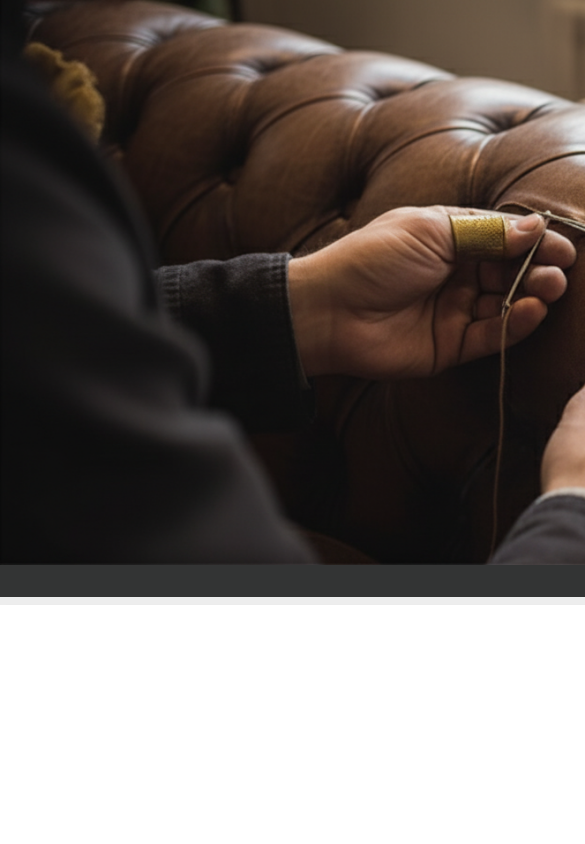
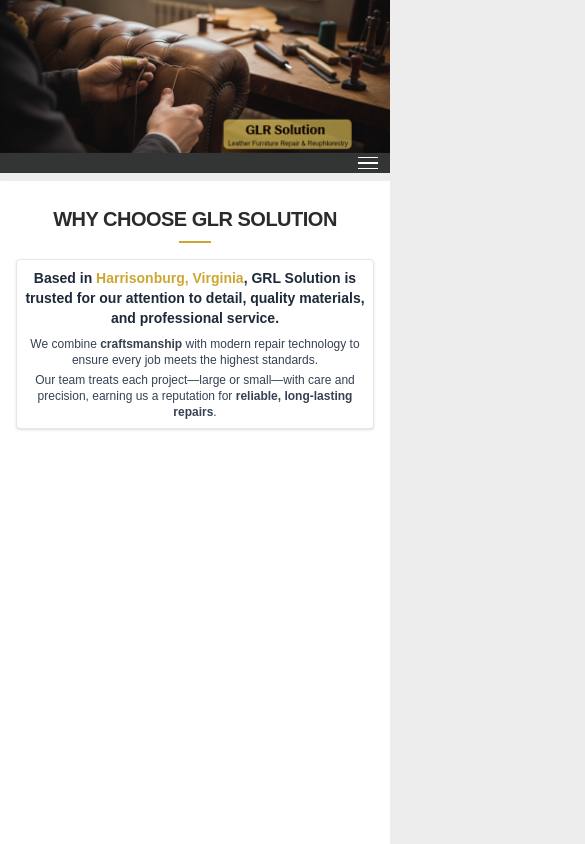
Before and after one commit to evunti/llc-app, a Next.js app: page /about in a window 390 px wide. Shown: the top 844 px of the page, 585 px wide, since content can reach past the window. Built offline with nearby package versions, Linux system fonts and the light colour scheme.

Commit message:
made layout smaller

```diff
--- a/app/about/page.tsx
+++ b/app/about/page.tsx
@@ -2,14 +2,14 @@
 
 export default function About() {
   return (
-    <div className="font-sans min-h-screen bg-white p-4 pb-12 sm:p-12 flex flex-col items-center justify-center">
+    <div className="font-sans min-h-screen bg-white px-2 sm:px-12 pb-8 sm:pb-12 pt-4 sm:pt-10 flex flex-col items-center justify-start">
       <main className="w-full max-w-3xl flex flex-col items-center">
-        <h1 className="text-2xl sm:text-4xl font-extrabold text-[#2a2b2b] mb-2 text-center tracking-tight uppercase">
+        <h1 className="text-xl sm:text-4xl font-extrabold text-[#2a2b2b] mb-2 text-center tracking-tight uppercase">
           Why Choose GLR Solution
         </h1>
-        <div className="h-0.5 w-12 sm:w-20 bg-[#cda632] mx-auto mb-6 sm:mb-8"></div>
-        <div className="bg-white border border-gray-200 rounded p-4 sm:p-8 shadow-sm w-full">
-          <p className="text-base sm:text-lg text-gray-800 text-center font-semibold mb-3 sm:mb-4">
+        <div className="h-0.5 w-8 sm:w-20 bg-[#cda632] mx-auto mb-4 sm:mb-8"></div>
+        <div className="bg-white border border-gray-200 rounded p-2 sm:p-8 shadow-sm w-full">
+          <p className="text-sm sm:text-lg text-gray-800 text-center font-semibold mb-2 sm:mb-4">
             Based in{" "}
             <span className="text-[#cda632] font-bold">
               Harrisonburg, Virginia
@@ -17,12 +17,12 @@ export default function About() {
             , GRL Solution is trusted for our attention to detail, quality
             materials, and professional service.
           </p>
-          <p className="text-gray-700 text-center mb-2">
+          <p className="text-xs sm:text-base text-gray-700 text-center mb-1 sm:mb-2">
             We combine <span className="font-bold">craftsmanship</span> with
             modern repair technology to ensure every job meets the highest
             standards.
           </p>
-          <p className="text-gray-700 text-center">
+          <p className="text-xs sm:text-base text-gray-700 text-center">
             Our team treats each project—large or small—with care and precision,
             earning us a reputation for{" "}
             <span className="font-bold">reliable, long-lasting repairs</span>.
--- a/app/components/navbar.tsx
+++ b/app/components/navbar.tsx
@@ -16,9 +16,9 @@ export function NavBar() {
 
   return (
     <nav className="w-full flex justify-center mb-2 relative px-0 z-20">
-      <div className="w-full flex items-center justify-center relative min-h-[32px] bg-[#2a2b2b]/95 md:border-b-2 md:shadow-sm">
+      <div className="w-full flex items-center justify-center relative min-h-[20px] bg-[#2a2b2b]/95 md:border-b-2 md:shadow-sm">
         {/* Desktop nav */}
-        <div className="hidden md:flex gap-1 py-0.5 sm:gap-2 sm:py-1">
+        <div className="hidden md:flex gap-1 py-0 sm:gap-2 sm:py-0.5">
           <Link
             href="/"
             className="text-[#FFF5EE] no-underline text-xs sm:text-sm font-semibold tracking-wide px-2 py-1 rounded hover:bg-[#cda632]/20 transition"
--- a/app/layout.tsx
+++ b/app/layout.tsx
@@ -10,32 +10,35 @@ export default function RootLayout({
     <html lang="en">
       <body className="bg-[#ededed] min-h-screen w-full m-0 p-0">
         <div className="w-full flex flex-col items-center mx-auto">
-          <div className="flex items-center justify-center mx-auto" style={{ width: "1440px" }}>
+          <div className="flex items-center justify-center mx-auto w-full max-w-[820px]">
             <img
               src="/images/cover.png"
               alt="Cover"
               className="object-contain object-center w-full"
-              style={{ width: "1440px", maxHeight: "600px" }}
+              style={{ maxWidth: "820px", width: "100%", maxHeight: "600px" }}
             />
           </div>
-          <div className="relative flex items-center justify-center mx-auto" style={{ width: "1440px" }}>
+          <div className="relative flex items-center justify-center mx-auto w-full max-w-[820px]">
             <img
               src="/images/circle.png"
               alt="Circle"
-              className="hidden sm:block absolute -top-60 -left-0 w-[200px] h-[200px] sm:w-[450px] sm:h-[450px] z-40 pointer-events-none"
+              className="hidden sm:block absolute sm:left-0 sm:top-[-120px] sm:w-[110px] sm:h-[110px] md:w-[150px] md:h-[150px] lg:w-[200px] lg:h-[200px] z-40 pointer-events-none"
               style={{ objectFit: "cover" }}
             />
             <NavBar />
           </div>
-          <div className="flex flex-col items-center justify-center mx-auto" style={{ width: "1440px" }}>
-            <div className="bg-white w-full shadow-md p-4 sm:p-8 min-h-[400px] mx-auto" style={{ width: "1440px" }}>
+          <div className="flex flex-col items-center justify-center mx-auto w-full max-w-[820px]">
+            <div
+              className="bg-white w-full shadow-md p-2 sm:p-4 md:p-8 min-h-[400px] mx-auto"
+              style={{ maxWidth: "820px", width: "100%" }}
+            >
               {children}
             </div>
           </div>
         </div>
       </body>
-  <div className="flex justify-center items-center py-4 mx-auto" style={{ width: "1440px" }}>
-  <div className="w-full max-w-md text-center mx-auto">
+      <div className="flex justify-center items-center py-4 mx-auto w-full max-w-[820px]">
+        <div className="w-full max-w-md text-center mx-auto">
           <p className="text-base text-gray-800 font-semibold mb-0.5">
             Contact Us
           </p>
@@ -46,7 +49,7 @@ export default function RootLayout({
           </p>
         </div>
       </div>
-  <footer className="flex justify-center items-center py-6 text-center gap-1.5 mx-auto" style={{ width: "1440px" }}>
+      <footer className="flex justify-center items-center py-6 text-center gap-1.5 mx-auto w-full max-w-[820px]">
         &copy; {new Date().getFullYear()} LLC <p>|</p>
         <a
           href="https://www.instagram.com/glr_solution/"
--- a/app/page.tsx
+++ b/app/page.tsx
@@ -2,15 +2,15 @@
 
 export default function Home() {
   return (
-    <div className="min-h-screen flex flex-col items-center justify-center p-4 font-sans">
-      <main className="flex flex-col gap-4 w-full max-w-2xl mx-auto items-center">
-        <h2 className="text-2xl text-center text-gray-800 font-bold mb-2">
+    <div className="min-h-screen flex flex-col items-center justify-start pt-4 sm:pt-10 px-2 sm:px-4 font-sans">
+      <main className="flex flex-col gap-3 sm:gap-4 w-full max-w-2xl mx-auto items-center">
+        <h2 className="text-xl sm:text-2xl text-center text-gray-800 font-bold mb-2">
           Expert Leather Repair & Reupholstery
         </h2>
-        <p className="text-lg text-center text-gray-700 font-medium">
+        <p className="text-base sm:text-lg text-center text-gray-700 font-medium">
           Bring Your Leather and Upholstery Back to Life
         </p>
-        <p className="text-center max-w-2xl text-gray-700">
+        <p className="text-sm sm:text-base text-center max-w-2xl text-gray-700">
           At GLR Solution, we specialize in restoring the comfort, beauty, and
           value of your leather and upholstered furniture or vehicle interiors.
           From faded car seats to torn sofas, we provide meticulous repair,
@@ -20,7 +20,7 @@ export default function Home() {
         </p>
         <a
           href="/contact"
-          className="mt-4 px-4 py-2 text-sm sm:px-6 sm:py-3 sm:text-base md:px-8 md:py-4 md:text-lg bg-[#2a2b2b] text-white rounded shadow hover:bg-[#444] transition"
+          className="mt-3 px-3 py-2 text-sm sm:px-6 sm:py-3 sm:text-base md:px-8 md:py-4 md:text-lg bg-[#2a2b2b] text-white rounded shadow hover:bg-[#444] transition"
         >
           Request a Free Estimate
         </a>
--- a/app/services/page.tsx
+++ b/app/services/page.tsx
@@ -3,7 +3,7 @@
 export default function Services() {
   return (
     <div className="font-sans min-h-screen bg-white p-4 pb-12 sm:p-20 flex flex-col items-center justify-center">
-      <main className="w-full max-w-4xl flex flex-col items-center">
+      <main className="w-full max-w-6xl flex flex-col items-center">
         <h1 className="text-2xl sm:text-4xl font-extrabold text-gray-900 mb-2 text-center tracking-tight">
           Our Services
         </h1>
```
